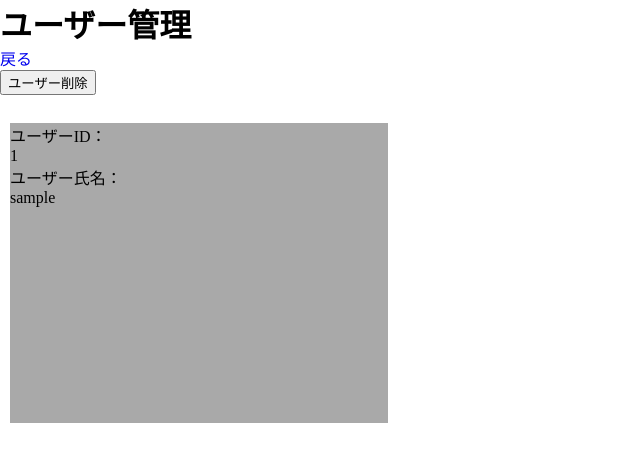
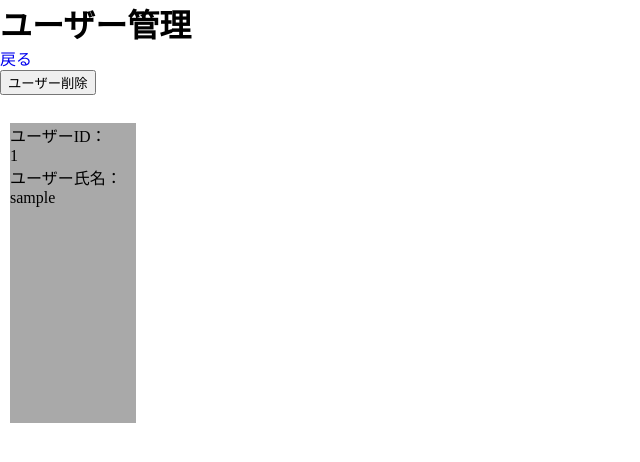
Before and after one commit to esaki01414/reviewKadai, a PHP site: page /G5.php in a window 1280 px wide. Shown: the top 462 px of the page, without its empty margins (0-640 px from the left). Run offline with PHP 8.4, Linux system fonts and the light colour scheme; tables that the repository leaves empty or names only in its code hold one stand-in row (values such as "Sample post").

Commit message:
11/7G5.php

```diff
--- a/admin/css/G5.css
+++ b/admin/css/G5.css
@@ -5,7 +5,7 @@
     padding: 10px;
 }
 .el_flexItem{
-width: 30%;
+width: 10%;
 height: 300px;
 background-color: darkgray;
 }
```
